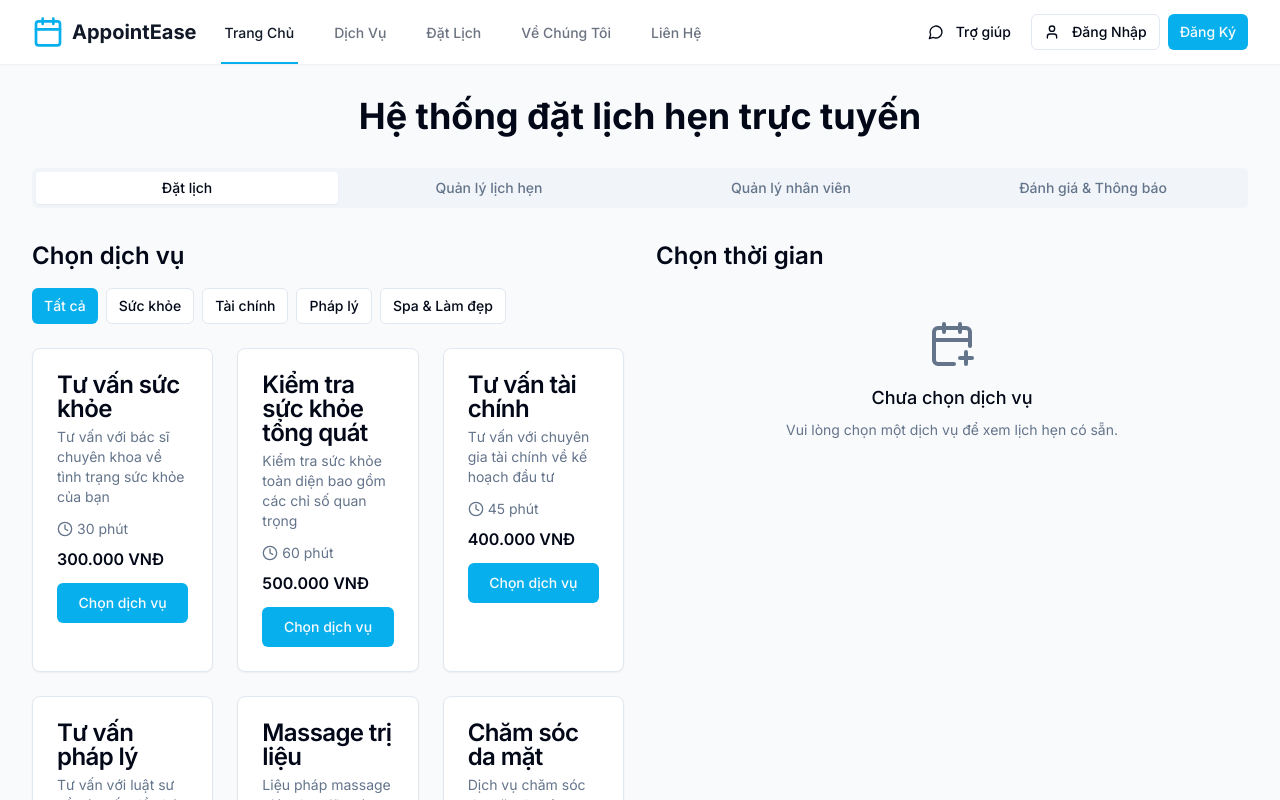
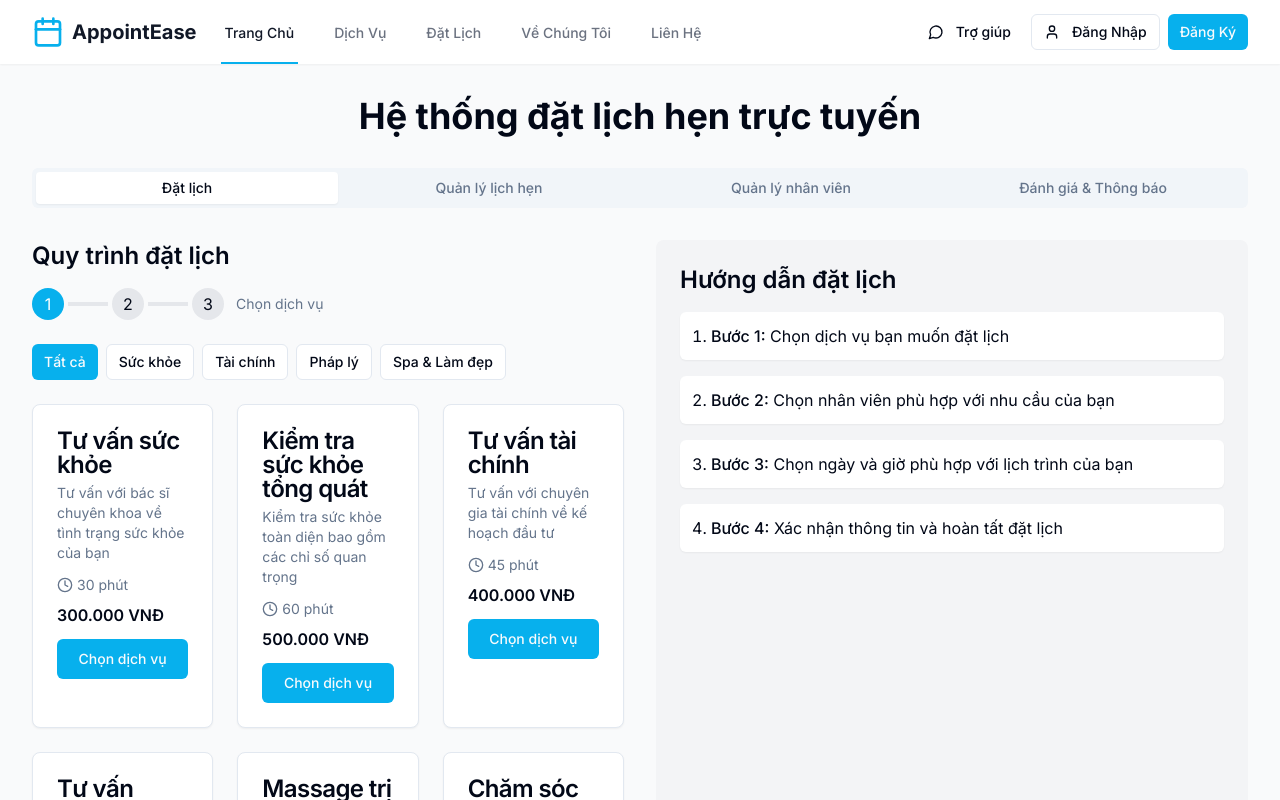
Before and after one commit to DucLong64/lich-hen-web-app, a React (Vite) app: page / in a window 1280 px wide. Shown: the top 800 px of the page. Built offline with nearby package versions, Linux system fonts and the light colour scheme.

Commit message:
Refactor: Implement service-employee-time flow
Update booking flow to select employee after service, then time.

```diff
--- a/src/components/booking/AppointmentCalendar.tsx
+++ b/src/components/booking/AppointmentCalendar.tsx
@@ -5,6 +5,7 @@ import { Calendar } from "@/components/ui/calendar";
 import { Card, CardContent, CardDescription, CardFooter, CardHeader, CardTitle } from "@/components/ui/card";
 import { Button } from '@/components/ui/button';
 import { CalendarPlus, Clock } from 'lucide-react';
+import { EmployeeType } from './EmployeeSelector';
 
 interface ServiceType {
   id: string;
@@ -15,11 +16,6 @@ interface ServiceType {
   category: string;
 }
 
-const timeSlots = [
-  '08:00', '09:00', '10:00', '11:00',
-  '13:00', '14:00', '15:00', '16:00', '17:00'
-];
-
 // Simulate already booked slots
 const bookedSlots: Record<string, string[]> = {
   '2025-05-16': ['09:00', '14:00'],
@@ -29,18 +25,19 @@ const bookedSlots: Record<string, string[]> = {
 
 export const AppointmentCalendar: React.FC<{
   selectedService: ServiceType | null;
+  selectedEmployee: EmployeeType | null;
   onAppointmentConfirm: (date: Date, time: string) => void;
-}> = ({ selectedService, onAppointmentConfirm }) => {
+}> = ({ selectedService, selectedEmployee, onAppointmentConfirm }) => {
   const [date, setDate] = useState<Date | undefined>(new Date());
   const [selectedTime, setSelectedTime] = useState<string>('');
 
-  if (!selectedService) {
+  if (!selectedService || !selectedEmployee) {
     return (
       <div className="text-center p-8">
         <CalendarPlus className="mx-auto h-12 w-12 text-muted-foreground" />
-        <h3 className="mt-4 text-lg font-medium">Chưa chọn dịch vụ</h3>
+        <h3 className="mt-4 text-lg font-medium">Vui lòng chọn dịch vụ và nhân viên</h3>
         <p className="mt-2 text-sm text-muted-foreground">
-          Vui lòng chọn một dịch vụ để xem lịch hẹn có sẵn.
+          Bạn cần chọn dịch vụ và nhân viên để xem lịch hẹn có sẵn.
         </p>
       </div>
     );
@@ -48,6 +45,10 @@ export const AppointmentCalendar: React.FC<{
 
   const formattedDate = date ? format(date, 'yyyy-MM-dd') : '';
   const unavailableTimes = bookedSlots[formattedDate] || [];
+
+  // Use the employee's availability instead of fixed time slots
+  const timeSlots = selectedEmployee.availability;
+
   const availableTimeSlots = timeSlots.filter(time => !unavailableTimes.includes(time));
 
   const handleConfirm = () => {
@@ -67,7 +68,7 @@ export const AppointmentCalendar: React.FC<{
         <CardHeader>
           <CardTitle>Chọn ngày và giờ</CardTitle>
           <CardDescription>
-            Đặt lịch cho dịch vụ: {selectedService.name}
+            Đặt lịch cho dịch vụ: {selectedService.name} với {selectedEmployee.name}
           </CardDescription>
         </CardHeader>
         <CardContent className="space-y-6">
@@ -101,7 +102,7 @@ export const AppointmentCalendar: React.FC<{
                   ))
                 ) : (
                   <div className="col-span-full text-center text-muted-foreground p-2">
-                    Không có lịch trống trong ngày này
+                    Nhân viên không có lịch trống trong ngày này
                   </div>
                 )}
               </div>
--- /dev/null
+++ b/src/components/booking/EmployeeSelector.tsx
@@ -0,0 +1,115 @@
+
+import React from 'react';
+import { Card, CardContent, CardDescription, CardFooter, CardHeader, CardTitle } from "@/components/ui/card";
+import { Button } from '@/components/ui/button';
+import { Avatar } from '@/components/ui/avatar';
+
+export interface EmployeeType {
+  id: string;
+  name: string;
+  position: string;
+  availability: string[];
+  avatar: string;
+  specialties: string[];
+}
+
+// Sample employees data
+const employees: EmployeeType[] = [
+  {
+    id: '1',
+    name: 'Nguyễn Văn A',
+    position: 'Chuyên viên tư vấn sức khỏe',
+    availability: ['08:00', '09:00', '10:00', '14:00', '15:00'],
+    avatar: 'https://i.pravatar.cc/150?img=1',
+    specialties: ['Tư vấn sức khỏe', 'Kiểm tra sức khỏe tổng quát']
+  },
+  {
+    id: '2',
+    name: 'Trần Thị B',
+    position: 'Chuyên viên tư vấn tài chính',
+    availability: ['09:00', '11:00', '13:00', '16:00'],
+    avatar: 'https://i.pravatar.cc/150?img=2',
+    specialties: ['Tư vấn tài chính']
+  },
+  {
+    id: '3',
+    name: 'Lê Văn C',
+    position: 'Luật sư tư vấn',
+    availability: ['08:00', '10:00', '13:00', '14:00', '17:00'],
+    avatar: 'https://i.pravatar.cc/150?img=3',
+    specialties: ['Tư vấn pháp lý']
+  },
+  {
+    id: '4',
+    name: 'Phạm Thị D',
+    position: 'Kỹ thuật viên spa',
+    availability: ['09:00', '11:00', '14:00', '15:00', '16:00'],
+    avatar: 'https://i.pravatar.cc/150?img=4',
+    specialties: ['Massage trị liệu', 'Chăm sóc da mặt']
+  }
+];
+
+interface ServiceType {
+  id: string;
+  name: string;
+  description: string;
+  duration: string;
+  price: string;
+  category: string;
+}
+
+export const EmployeeSelector: React.FC<{
+  selectedService: ServiceType | null;
+  onEmployeeSelect: (employee: EmployeeType) => void;
+}> = ({ selectedService, onEmployeeSelect }) => {
+  if (!selectedService) {
+    return null;
+  }
+
+  // Filter employees based on their specialties matching the selected service
+  const availableEmployees = employees.filter(employee =>
+    employee.specialties.includes(selectedService.name)
+  );
+
+  return (
+    <div className="space-y-6">
+      <h3 className="text-lg font-medium">Chọn nhân viên phục vụ</h3>
+
+      {availableEmployees.length === 0 ? (
+        <div className="text-center p-4 border rounded-md bg-muted/20">
+          <p>Không có nhân viên phù hợp với dịch vụ này</p>
+        </div>
+      ) : (
+        <div className="grid grid-cols-1 md:grid-cols-2 gap-4">
+          {availableEmployees.map((employee) => (
+            <Card key={employee.id} className="overflow-hidden">
+              <CardHeader className="pb-3">
+                <div className="flex items-center gap-3">
+                  <Avatar className="h-12 w-12">
+                    <img src={employee.avatar} alt={employee.name} />
+                  </Avatar>
+                  <div>
+                    <CardTitle className="text-base">{employee.name}</CardTitle>
+                    <CardDescription>{employee.position}</CardDescription>
+                  </div>
+                </div>
+              </CardHeader>
+              <CardContent className="pb-3">
+                <p className="text-sm text-muted-foreground">
+                  Chuyên môn: {employee.specialties.join(', ')}
+                </p>
+              </CardContent>
+              <CardFooter>
+                <Button onClick={() => onEmployeeSelect(employee)} className="w-full">
+                  Chọn
+                </Button>
+              </CardFooter>
+            </Card>
+          ))}
+        </div>
+      )}
+    </div>
+  );
+};
+
+export default EmployeeSelector;
--- a/src/pages/Index.tsx
+++ b/src/pages/Index.tsx
@@ -5,6 +5,7 @@ import { Button } from "@/components/ui/button";
 import { useToast } from "@/hooks/use-toast";
 import Navbar from "@/components/layout/Navbar";
 import ServiceSelector from "@/components/booking/ServiceSelector";
+import EmployeeSelector, { EmployeeType } from "@/components/booking/EmployeeSelector";
 import AppointmentCalendar from "@/components/booking/AppointmentCalendar";
 import CustomerProfile from "@/components/dashboard/CustomerProfile";
 import AppointmentHistory from "@/components/dashboard/AppointmentHistory";
@@ -24,14 +25,27 @@ interface ServiceType {
 const Index = () => {
   const { toast } = useToast();
   const [selectedService, setSelectedService] = useState<ServiceType | null>(null);
+  const [selectedEmployee, setSelectedEmployee] = useState<EmployeeType | null>(null);
   const [appointmentConfirmed, setAppointmentConfirmed] = useState(false);
+  const [bookingStep, setBookingStep] = useState<'service' | 'employee' | 'time'>('service');
 
   const handleServiceSelect = (service: ServiceType) => {
     setSelectedService(service);
+    setSelectedEmployee(null);
     setAppointmentConfirmed(false);
+    setBookingStep('employee');
     toast({
       title: "Dịch vụ đã chọn",
       description: `Bạn đã chọn dịch vụ: ${service.name}`,
+    });
+  };
+
+  const handleEmployeeSelect = (employee: EmployeeType) => {
+    setSelectedEmployee(employee);
+    setBookingStep('time');
+    toast({
+      title: "Nhân viên đã chọn",
+      description: `Bạn đã chọn nhân viên: ${employee.name}`,
     });
   };
 
@@ -39,8 +53,15 @@ const Index = () => {
     setAppointmentConfirmed(true);
     toast({
       title: "Đặt lịch thành công",
-      description: `Lịch hẹn của bạn đã được xác nhận vào lúc ${time} ngày ${date.toLocaleDateString()}`,
+      description: `Lịch hẹn của bạn với ${selectedEmployee?.name} đã được xác nhận vào lúc ${time} ngày ${date.toLocaleDateString()}`,
     });
+  };
+
+  const handleReset = () => {
+    setSelectedService(null);
+    setSelectedEmployee(null);
+    setAppointmentConfirmed(false);
+    setBookingStep('service');
   };
 
   return (
@@ -64,15 +85,80 @@ const Index = () => {
             <TabsContent value="booking">
               <div className="grid grid-cols-1 md:grid-cols-2 gap-8">
                 <div>
-                  <h2 className="text-2xl font-semibold mb-4">Chọn dịch vụ</h2>
+                  <h2 className="text-2xl font-semibold mb-4">Quy trình đặt lịch</h2>
+
+                  <div className="flex items-center mb-6">
+                    <div className={`flex items-center justify-center w-8 h-8 rounded-full ${bookingStep === 'service' ? 'bg-primary text-white' : 'bg-gray-200'}`}>1</div>
+                    <div className="h-1 w-10 bg-gray-200 mx-1"></div>
+                    <div className={`flex items-center justify-center w-8 h-8 rounded-full ${bookingStep === 'employee' ? 'bg-primary text-white' : 'bg-gray-200'}`}>2</div>
+                    <div className="h-1 w-10 bg-gray-200 mx-1"></div>
+                    <div className={`flex items-center justify-center w-8 h-8 rounded-full ${bookingStep === 'time' ? 'bg-primary text-white' : 'bg-gray-200'}`}>3</div>
+                    <div className="ml-3 text-sm text-muted-foreground">
+                      {bookingStep === 'service' && 'Chọn dịch vụ'}
+                      {bookingStep === 'employee' && 'Chọn nhân viên'}
+                      {bookingStep === 'time' && 'Chọn thời gian'}
+                    </div>
+                  </div>
+
+                  {bookingStep === 'service' && (
                     <ServiceSelector onServiceSelect={handleServiceSelect} />
+                  )}
+
+                  {bookingStep === 'employee' && (
+                    <>
+                      <div className="mb-4 p-4 bg-blue-50 border border-blue-200 rounded-md">
+                        <h3 className="font-medium">Dịch vụ đã chọn: {selectedService?.name}</h3>
+                        <p className="text-sm text-muted-foreground">{selectedService?.description}</p>
+                        <div className="mt-2 flex justify-between text-sm">
+                          <span>Thời gian: {selectedService?.duration}</span>
+                          <span className="font-medium">{selectedService?.price}</span>
+                        </div>
+                        <Button
+                          variant="outline"
+                          size="sm"
+                          onClick={() => setBookingStep('service')}
+                          className="mt-2"
+                        >
+                          Chọn dịch vụ khác
+                        </Button>
+                      </div>
+                      <EmployeeSelector
+                        selectedService={selectedService}
+                        onEmployeeSelect={handleEmployeeSelect}
+                      />
+                    </>
+                  )}
+
+                  {bookingStep === 'time' && selectedEmployee && (
+                    <>
+                      <div className="mb-4 p-4 bg-blue-50 border border-blue-200 rounded-md">
+                        <h3 className="font-medium">Thông tin đã chọn</h3>
+                        <div className="mt-2 grid grid-cols-2 gap-2 text-sm">
+                          <div>
+                            <p className="text-muted-foreground">Dịch vụ:</p>
+                            <p>{selectedService?.name}</p>
                           </div>
                           <div>
-                  <h2 className="text-2xl font-semibold mb-4">Chọn thời gian</h2>
+                            <p className="text-muted-foreground">Nhân viên:</p>
+                            <p>{selectedEmployee.name}</p>
+                          </div>
+                        </div>
+                        <Button
+                          variant="outline"
+                          size="sm"
+                          onClick={() => setBookingStep('employee')}
+                          className="mt-2"
+                        >
+                          Chọn nhân viên khác
+                        </Button>
+                      </div>
                       <AppointmentCalendar
                         selectedService={selectedService}
+                        selectedEmployee={selectedEmployee}
                         onAppointmentConfirm={handleAppointmentConfirm}
                       />
+                    </>
+                  )}
 
                   {appointmentConfirmed && (
                     <div className="mt-6 p-4 bg-green-50 border border-green-200 rounded-md">
@@ -81,16 +167,32 @@ const Index = () => {
                         Thông tin xác nhận đã được gửi đến email của bạn. Cảm ơn bạn đã đặt lịch.
                       </p>
                       <div className="mt-4">
-                        <Button
-                          variant="outline"
-                          onClick={() => {
-                            setSelectedService(null);
-                            setAppointmentConfirmed(false);
-                          }}
-                        >
+                        <Button onClick={handleReset}>
                           Đặt lịch mới
                         </Button>
                       </div>
+                    </div>
+                  )}
+                </div>
+
+                <div className={bookingStep !== 'service' ? 'hidden md:block' : ''}>
+                  {bookingStep === 'service' && (
+                    <div className="bg-gray-100 rounded-lg p-6 h-full">
+                      <h2 className="text-2xl font-semibold mb-4">Hướng dẫn đặt lịch</h2>
+                      <ol className="space-y-4 list-decimal list-inside">
+                        <li className="p-3 bg-white rounded-md shadow-sm">
+                          <span className="font-medium">Bước 1:</span> Chọn dịch vụ bạn muốn đặt lịch
+                        </li>
+                        <li className="p-3 bg-white rounded-md shadow-sm">
+                          <span className="font-medium">Bước 2:</span> Chọn nhân viên phù hợp với nhu cầu của bạn
+                        </li>
+                        <li className="p-3 bg-white rounded-md shadow-sm">
+                          <span className="font-medium">Bước 3:</span> Chọn ngày và giờ phù hợp với lịch trình của bạn
+                        </li>
+                        <li className="p-3 bg-white rounded-md shadow-sm">
+                          <span className="font-medium">Bước 4:</span> Xác nhận thông tin và hoàn tất đặt lịch
+                        </li>
+                      </ol>
                     </div>
                   )}
                 </div>
```
Lines whose indentation alone changed are shown as unchanged.
